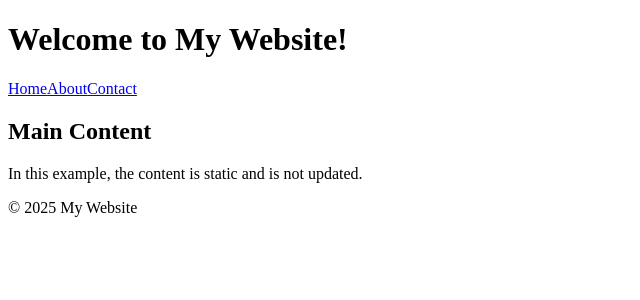
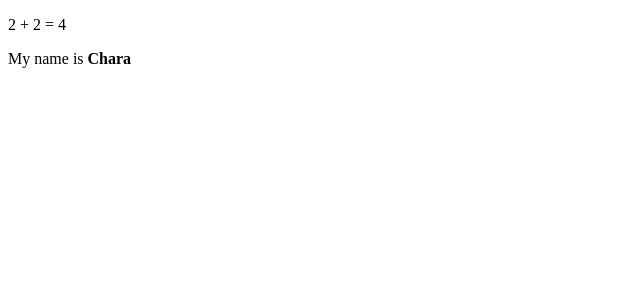
Before and after one commit to CharaD7/ReactGuide, a React (Vite) app: page / in a window 1280 px wide. Shown: the top 300 px of the page, without its empty margins (0-640 px from the left). Built offline with nearby package versions, Linux system fonts and the light colour scheme.

Commit message:
Completed variable embedding lesson

```diff
--- a/src/App.jsx
+++ b/src/App.jsx
@@ -1,14 +1,12 @@
-import Footer from './components/Footer';
-import Header from './components/Header';
-import MainContent from './components/MainContent';
 
 const App = () => {
+	const myName = "Chara";
+
   return (
-		<>
-			<Header />
-			<MainContent />
-			<Footer />
-		</>
+		<section>
+			<p>2 + 2 = {2 + 2}</p>
+			My name is <strong>{ myName }</strong>
+		</section>
   )
 }
 
```
